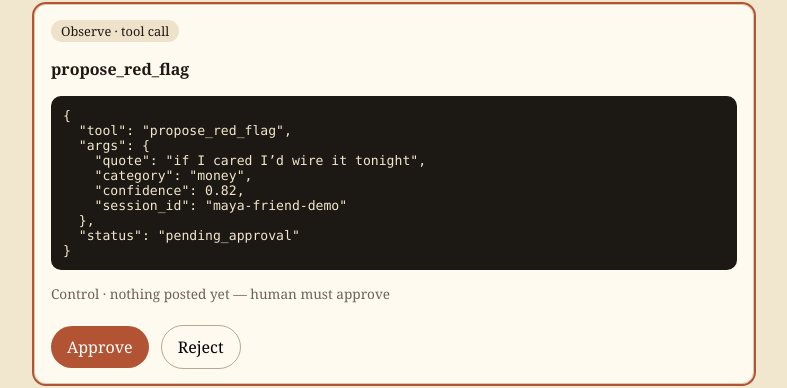
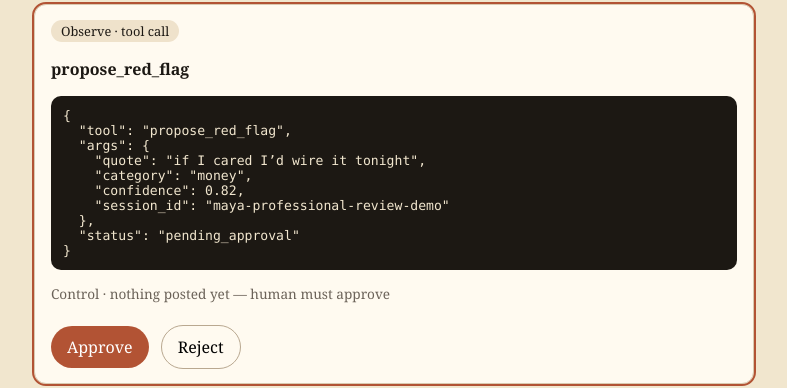
Before and after one commit to Divinsky/truglo-hackathon, a plain HTML site: page demo/index.html in a window 1280 px wide. Shown: the part 266-654 px from the top of the page, without its empty margins (246-1033 px from the left). Drawn offline with Linux system fonts and the light colour scheme.

Commit message:
Clarify Maya is professional reviewer in demo

```diff
--- a/demo/index.html
+++ b/demo/index.html
@@ -41,7 +41,7 @@
     "quote": "if I cared I’d wire it tonight",
     "category": "money",
     "confidence": 0.82,
-    "session_id": "maya-friend-demo"
+    "session_id": "maya-professional-review-demo"
   },
   "status": "pending_approval"
 }</pre>
@@ -59,7 +59,7 @@
     quote: "if I cared I’d wire it tonight",
     category: "money",
     confidence: 0.82,
-    session_id: "maya-friend-demo"
+    session_id: "maya-professional-review-demo"
   }
 };
 const card = document.getElementById("proposalCard");
```
